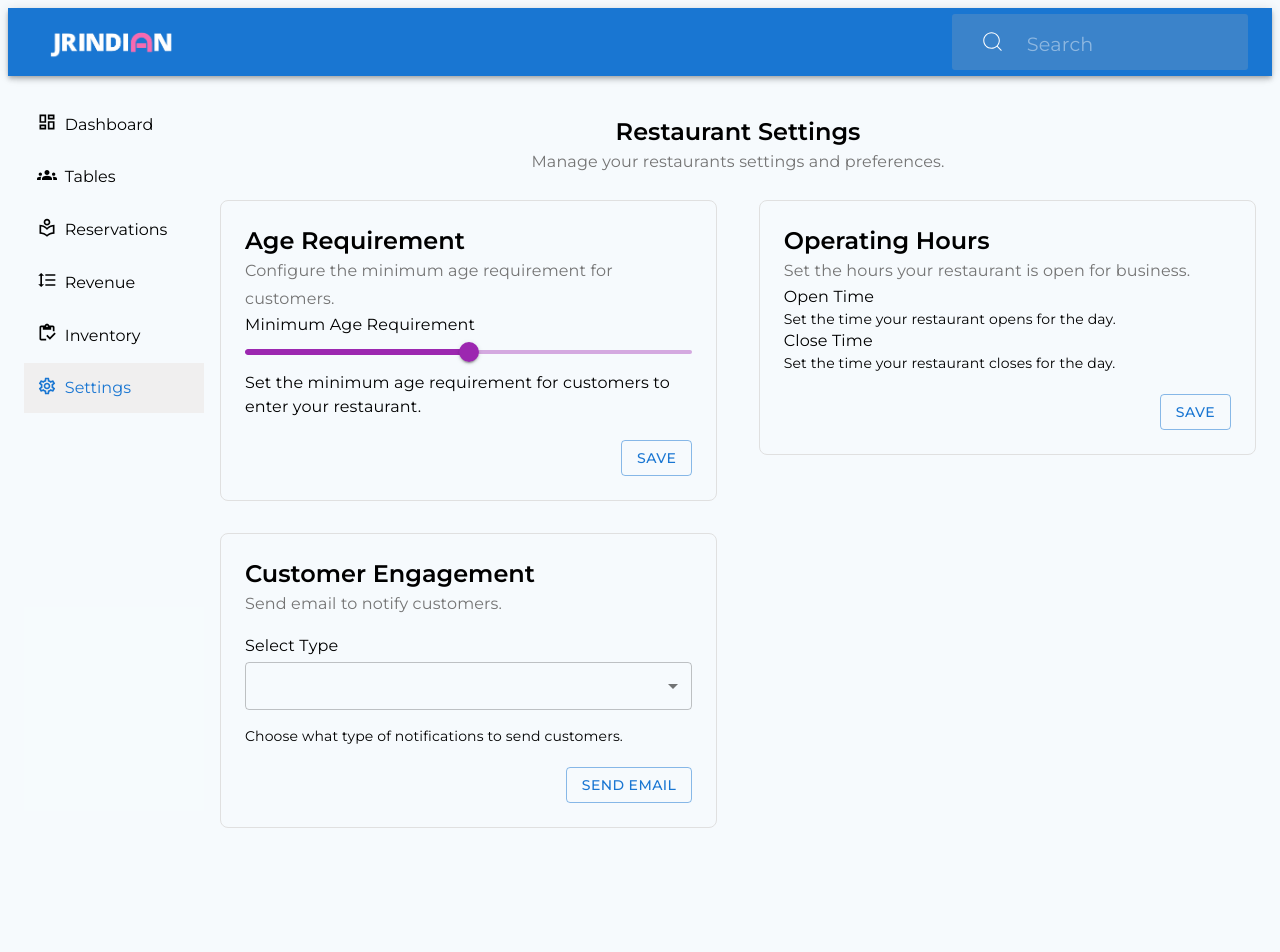
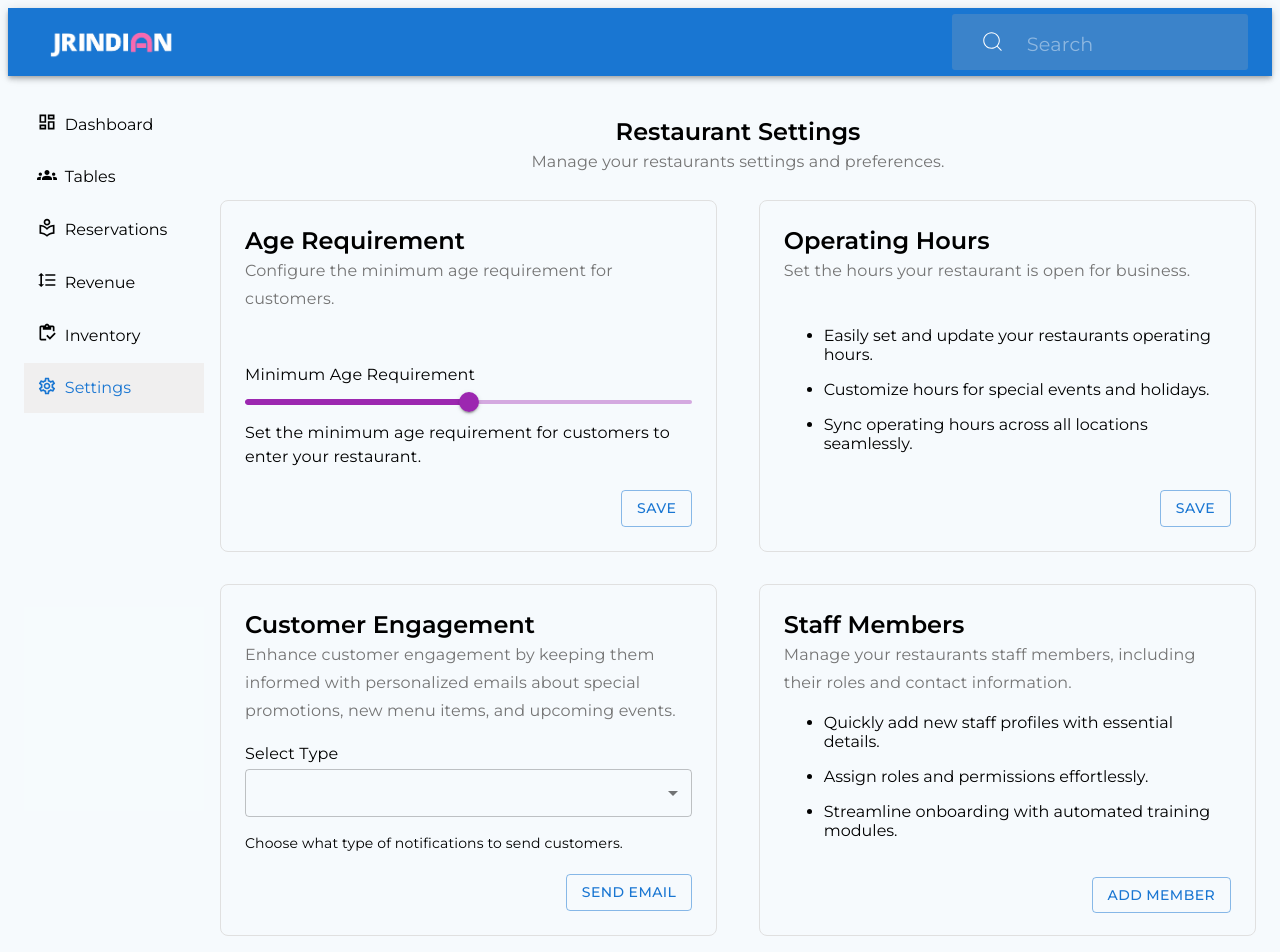
Before and after one commit to tapesh02/restaurant-management-system, a React (Vite) app: page /settings in a window 1280 px wide. Shown: the top 952 px of the page. Before the commit the page ends 852 px from the top, so only its background shows below. Built offline with nearby package versions, Linux system fonts and the light colour scheme.

Commit message:
fix: updated settings components with add member

```diff
--- a/src/components/pages/dashboard/Dashboard.tsx
+++ b/src/components/pages/dashboard/Dashboard.tsx
@@ -1,5 +1,5 @@
 /* eslint-disable react/prop-types */
-import { Card, Typography, Stack, Divider } from "@mui/material";
+import { Card, Typography, Stack } from "@mui/material";
 import { LineChart, Gauge } from "@mui/x-charts";
 import { IoIosStar } from "react-icons/io";
 import IconComponent from "../../iconComponent/IconComponent";
@@ -43,7 +43,6 @@ const Dashboard = () => {
         "https://images.unsplash.com/photo-1606471191009-63994c53433b?q=80&w=1854&auto=format&fit=crop&ixlib=rb-4.0.3&ixid=M3wxMjA3fDB8MHxwaG90by1wYWdlfHx8fGVufDB8fHx8fA%3D%3D",
     },
   ];
-
 
   const RenderCards = () => {
     return ["Total Orders", "Total Sales", "Cash Orders", "Online Orders"].map(
@@ -143,18 +142,20 @@ const Dashboard = () => {
           <div className="chart-header">
             <Typography variant="h6">Monthly Average</Typography>
           </div>
-          <Gauge value={50} valueMin={10} valueMax={60} innerRadius="75%"  cornerRadius="50%"/>
+          <Gauge
+            value={50}
+            valueMin={10}
+            valueMax={60}
+            innerRadius="75%"
+            cornerRadius="50%"
+          />
         </div>
       </Stack>
       <Stack direction="row" gap={3}>
         <Stack direction="column" className="feedback-wrapper-main">
-          <Typography variant="h6">Feedbacks(5)</Typography>
+          <Typography variant="h6">Feedbacks(3)</Typography>
           <RenderFeedbacks />
-          <Divider />
           <RenderFeedbacks />
-          <Divider />
-          <RenderFeedbacks />
-          <Divider />
           <RenderFeedbacks />
         </Stack>
 
--- a/src/components/pages/dashboard/dashboard.scss
+++ b/src/components/pages/dashboard/dashboard.scss
@@ -70,8 +70,8 @@
         display: none;
       }
 
-      & .MuiChartsAxis-tickLabel{
-       opacity: 0.6;
+      & .MuiChartsAxis-tickLabel {
+        opacity: 0.6;
       }
       //for dots
       & .MuiMarkElement-root {
@@ -101,7 +101,7 @@
         left: 3%;
       }
       & .MuiGauge-valueText {
-        text{
+        text {
           font-weight: 600;
           font-size: 4.8em;
           font-variant-numeric: tabular-nums;
@@ -122,10 +122,14 @@
     width: 40%;
     box-shadow: 1px 1px 3px 1px #e9e9e9;
     border-radius: 5px;
-    padding: 0 1em;
+    padding: 0 0.5em;
     box-sizing: border-box;
     height: 31em;
     overflow-y: scroll;
+
+    h6 {
+      margin-bottom: -0.5em;
+    }
 
     &::-webkit-scrollbar {
       width: 10px;
@@ -143,19 +147,18 @@
     }
     .feedback-wrapper {
       height: fit-content;
-      padding: 1em;
+      padding: 0.25em;
       display: flex;
       gap: 1em;
       box-sizing: border-box;
 
       .reviewer-image-wrapper {
-        width: 50px;
-        height: 50px;
+        box-sizing: border-box;
         margin-top: 1em;
 
         img {
-          height: 100%;
-          width: 100%;
+          width: 35px;
+          height: 35px;
           border-radius: 50%;
           object-fit: cover;
         }
@@ -163,7 +166,7 @@
 
       .reviewer-wrapper {
         display: flex;
-        max-width: 80%;
+        max-width: 90%;
         flex-direction: column;
 
         .reviewer-wrapper-top {
@@ -176,7 +179,7 @@
             flex-direction: column;
 
             h6 {
-              margin-bottom: 0.5em;
+              margin-bottom: 0.2em;
               opacity: 1;
             }
             svg {
@@ -192,7 +195,7 @@
 
         .reviwe-details {
           display: -webkit-box;
-          -webkit-line-clamp: 4;
+          -webkit-line-clamp: 3;
           -webkit-box-orient: vertical;
           overflow: hidden;
         }
@@ -213,6 +216,7 @@
 
     h6 {
       width: 100%;
+      margin-bottom: -0.5em;
     }
 
     table {
--- a/src/components/pages/settings/Settings.tsx
+++ b/src/components/pages/settings/Settings.tsx
@@ -52,14 +52,25 @@ const Settings = () => {
               </Typography>
             </div>
             <div className="cards-content">
-              <Typography variant="body1">Open Time</Typography>
-              <Typography variant="body2">
-                Set the time your restaurant opens for the day.
-              </Typography>
-              <Typography variant="body1">Close Time</Typography>
-              <Typography variant="body2">
-                Set the time your restaurant closes for the day.
-              </Typography>
+              <div className="cards-content">
+                <div className="add-member-points">
+                  <ul>
+                    <li>
+                      <p>
+                        Easily set and update your restaurants operating hours.
+                      </p>
+                    </li>
+                    <li>
+                      <p>Customize hours for special events and holidays.</p>
+                    </li>
+                    <li>
+                      <p>
+                        Sync operating hours across all locations seamlessly.
+                      </p>
+                    </li>
+                  </ul>
+                </div>
+              </div>
               <Button color="primary" variant="outlined">
                 Save
               </Button>
@@ -70,7 +81,9 @@ const Settings = () => {
             <div className="card-headers">
               <Typography variant="h5">Customer Engagement</Typography>
               <Typography variant="subtitle1">
-                Send email to notify customers.
+                Enhance customer engagement by keeping them informed with
+                personalized emails about special promotions, new menu items,
+                and upcoming events.
               </Typography>
             </div>
             <div className="cards-content">
@@ -88,10 +101,43 @@ const Settings = () => {
                 </Select>
               </FormControl>
               <Typography variant="body2">
-              Choose what type of notifications to send customers.
+                Choose what type of notifications to send customers.
               </Typography>
               <Button color="primary" variant="outlined">
                 Send Email
+              </Button>
+            </div>
+          </div>
+          {/* replace this with arrays */}
+          <div className="settings-cards">
+            <div className="card-headers">
+              <Typography variant="h5">Staff Members</Typography>
+              <Typography variant="subtitle1">
+                Manage your restaurants staff members, including their roles and
+                contact information.
+              </Typography>
+            </div>
+            <div className="cards-content">
+              <div className="add-member-points">
+                <ul>
+                  <li>
+                    <p>
+                      {" "}
+                      Quickly add new staff profiles with essential details.
+                    </p>
+                  </li>
+                  <li>
+                    <p>Assign roles and permissions effortlessly.</p>
+                  </li>
+                  <li>
+                    <p>
+                      Streamline onboarding with automated training modules.
+                    </p>
+                  </li>
+                </ul>
+              </div>
+              <Button color="primary" variant="outlined">
+                Add member
               </Button>
             </div>
           </div>
--- a/src/components/pages/settings/settings.scss
+++ b/src/components/pages/settings/settings.scss
@@ -32,6 +32,8 @@
     padding: 1.5em;
     display: flex;
     flex-direction: column;
+    justify-content: space-between;
+    height: 22em;
 
     .card-headers {
       :first-child {
@@ -43,8 +45,8 @@
       }
     }
     button {
-        margin-top: 1.5em;
-        float: right;
+      margin-top: 1.5em;
+      float: right;
     }
   }
 }
```
